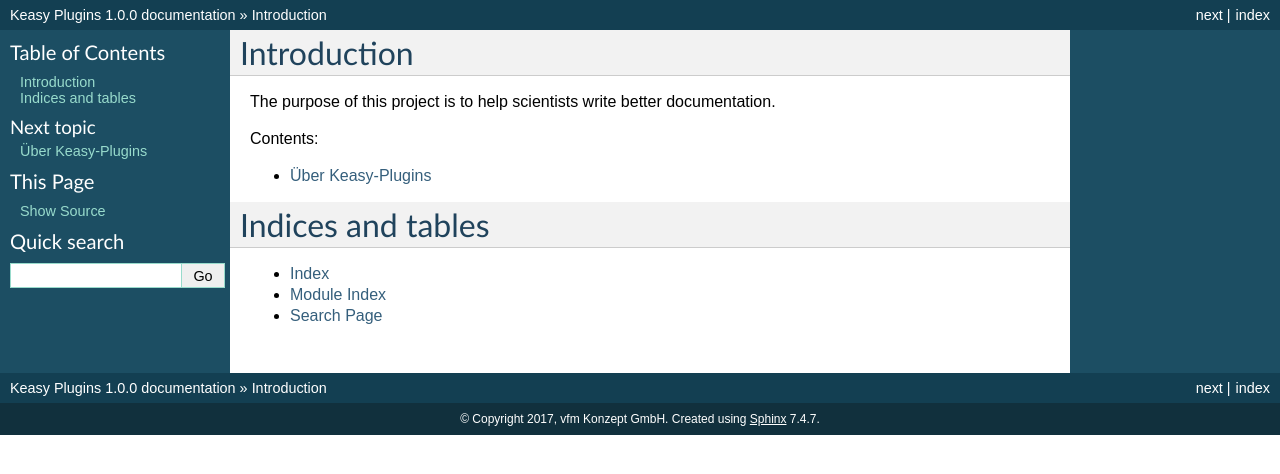
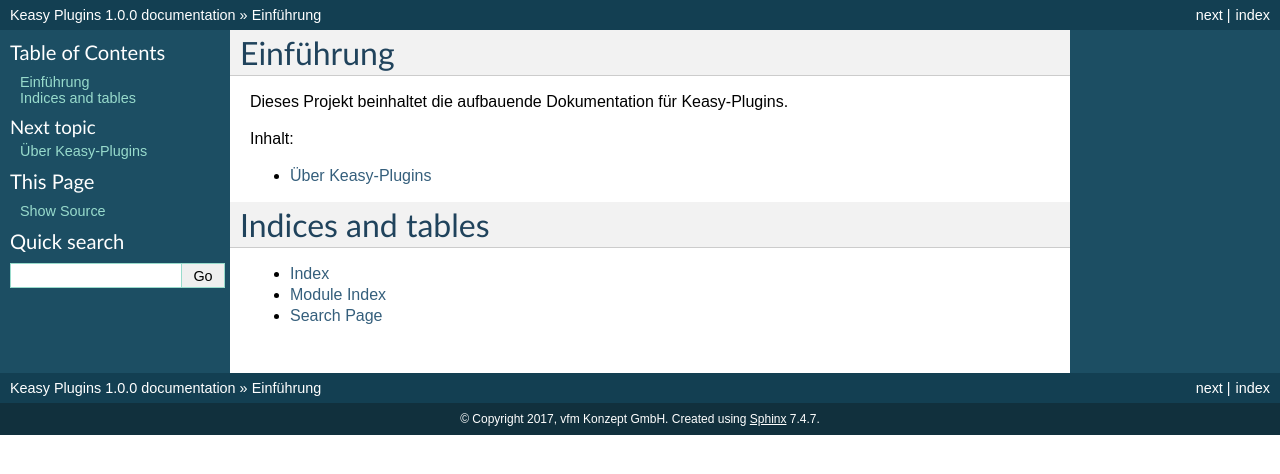
Before and after one commit to vfm/KeasyPlugins, a Sphinx documentation site: the page built from docs/index.rst, in a window 1280 px wide. Shown: the top 474 px of the page. Built offline with Sphinx 7.4.7, drawn with Linux system fonts in a browser that asks for light colours.

Commit message:
Update index.rst

```diff
--- a/docs/index.rst
+++ b/docs/index.rst
@@ -1,14 +1,13 @@
-Introduction
+Einführung
 ============
 
-The purpose of this project is to help scientists write better documentation.
+Dieses Projekt beinhaltet die aufbauende Dokumentation für Keasy-Plugins.
 
 
-Contents:
+Inhalt:
 
 .. toctree::
    :maxdepth: 3
-
 
    source/intro
 
```
